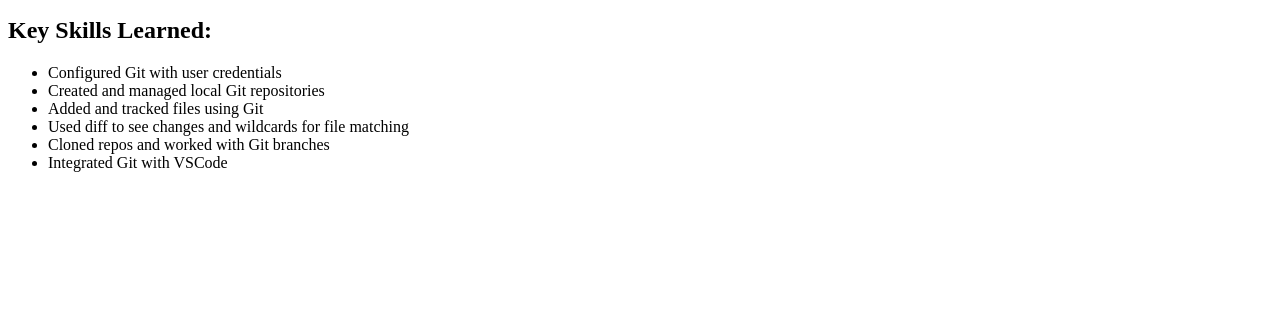
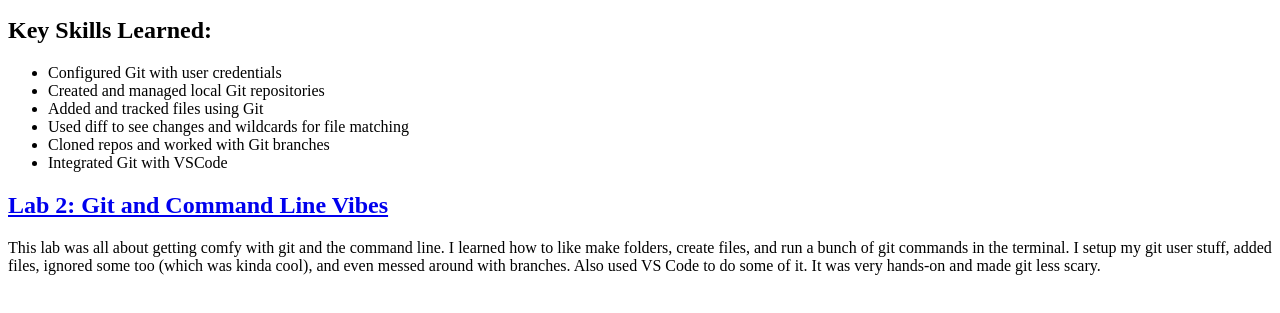
Before and after one commit to bboyden/lab-02, a plain HTML site: page index.html in a window 1280 px wide. Shown: the part 101-414 px from the top of the page. Drawn offline with Linux system fonts and the light colour scheme.

Commit message:
Update index.html

```diff
--- a/index.html
+++ b/index.html
@@ -17,5 +17,11 @@
     <li>Cloned repos and worked with Git branches</li>
     <li>Integrated Git with VSCode</li>
   </ul>
+  <h2>
+  <a href="https://bboyden.github.io/lab-02">Lab 2: Git and Command Line Vibes</a>
+</h2>
+<p>
+  This lab was all about getting comfy with git and the command line. I learned how to like make folders, create files, and run a bunch of git commands in the terminal. I setup my git user stuff, added files, ignored some too (which was kinda cool), and even messed around with branches. Also used VS Code to do some of it. It was very hands-on and made git less scary.
+</p>
 </body>
 </html>
```
